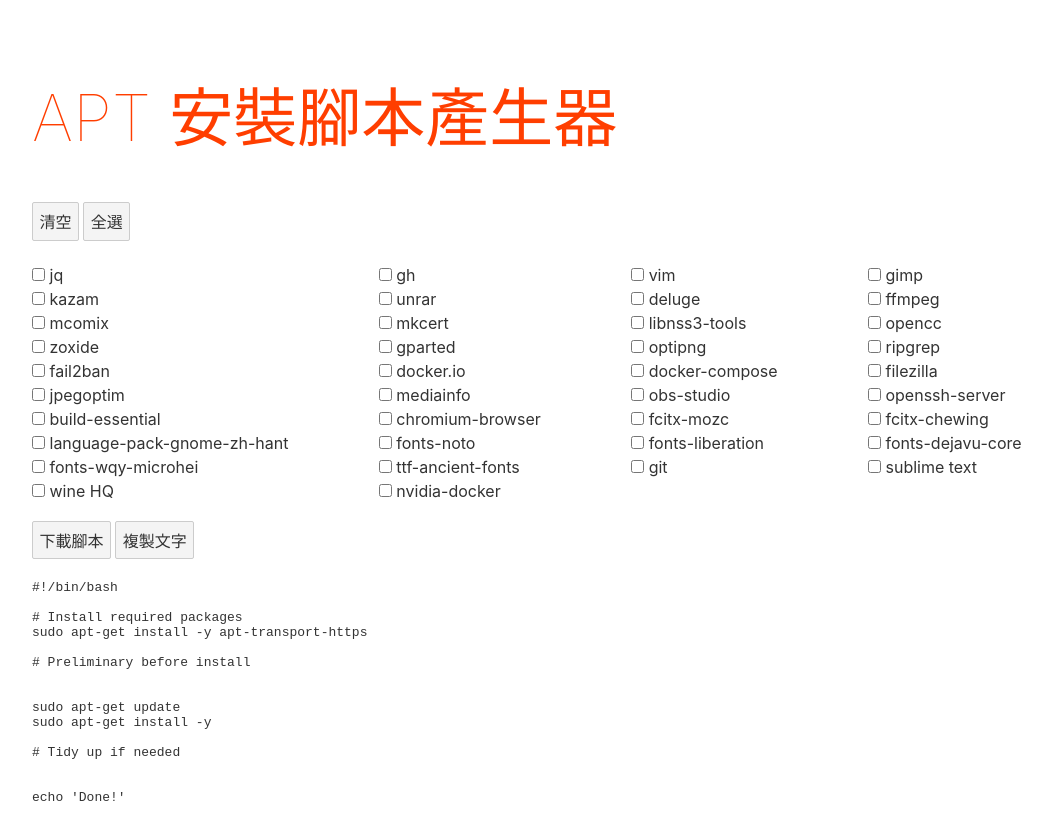
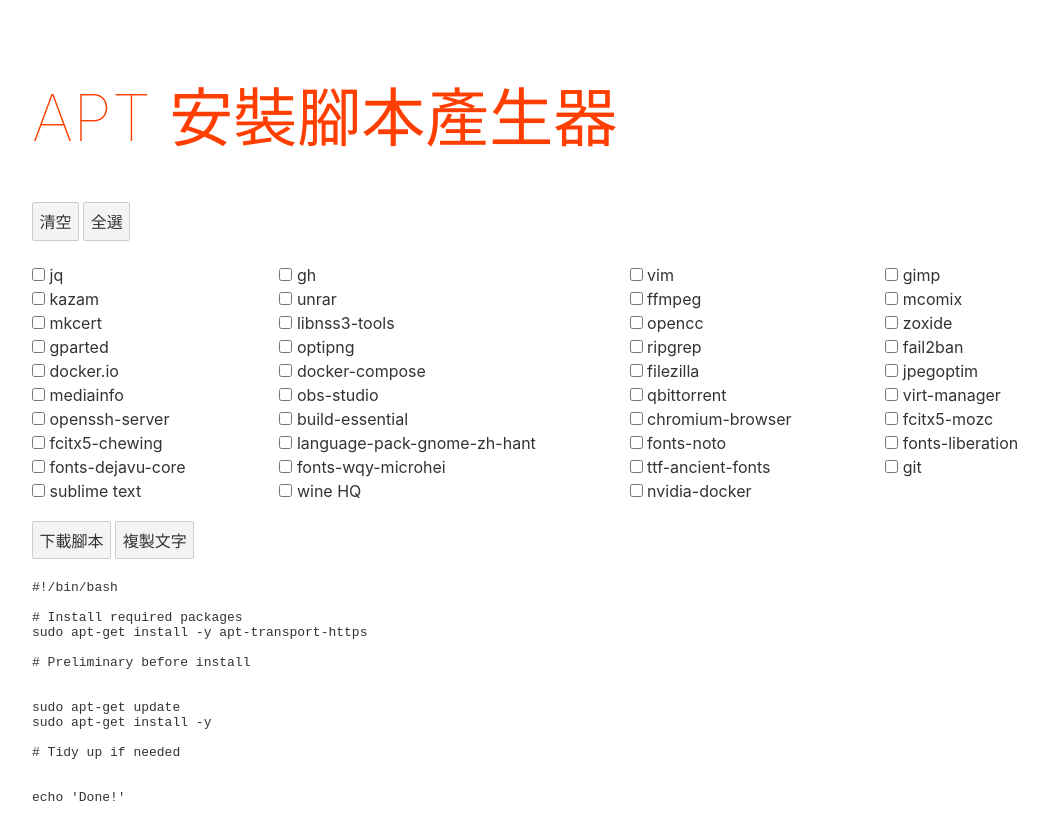
Before and after one commit to FlandreDaisuki/MyLinuxMintHelpers, a Svelte app in the folder apt-installer-gen/: page / in a window 1280 px wide. Shown: the whole page, without its empty margins (68-1120 px from the left). Built offline with nearby package versions, Linux system fonts and the light colour scheme.

Commit message:
update packages

```diff
--- a/apt-installer-gen/src/packages.js
+++ b/apt-installer-gen/src/packages.js
@@ -9,7 +9,6 @@ export const common = [
   'gimp',
   'kazam',
   'unrar',
-  'deluge',
   'ffmpeg',
   'mcomix',
   'mkcert', 'libnss3-tools',
@@ -24,12 +23,14 @@ export const common = [
   'jpegoptim',
   'mediainfo',
   'obs-studio',
+  'qbittorrent',
+  'virt-manager',
   'openssh-server',
   'build-essential',
   'chromium-browser',
   // l10n
-  'fcitx-mozc',
-  'fcitx-chewing',
+  'fcitx5-mozc',
+  'fcitx5-chewing',
   'language-pack-gnome-zh-hant',
   // fonts
   'fonts-noto',
```
